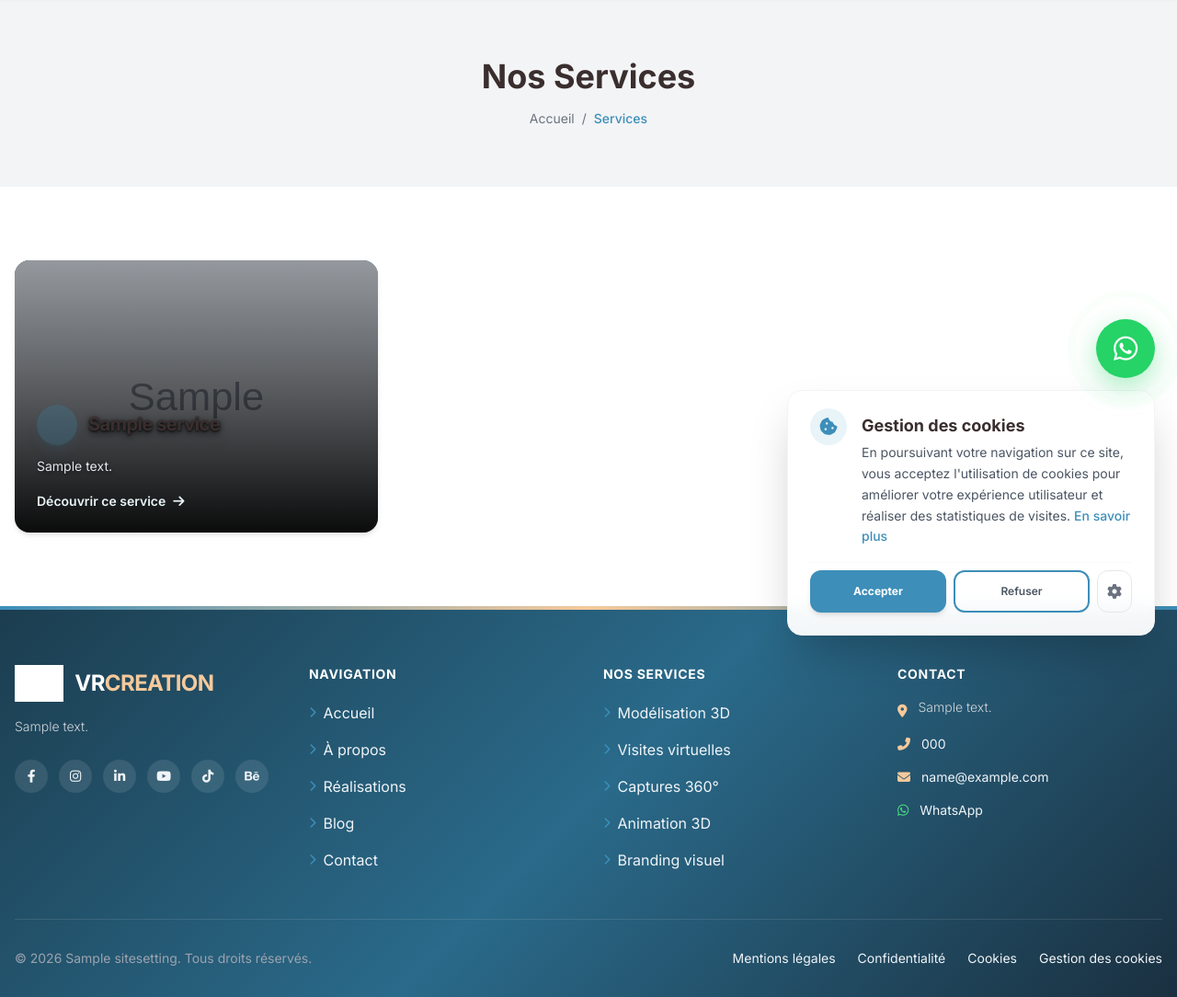
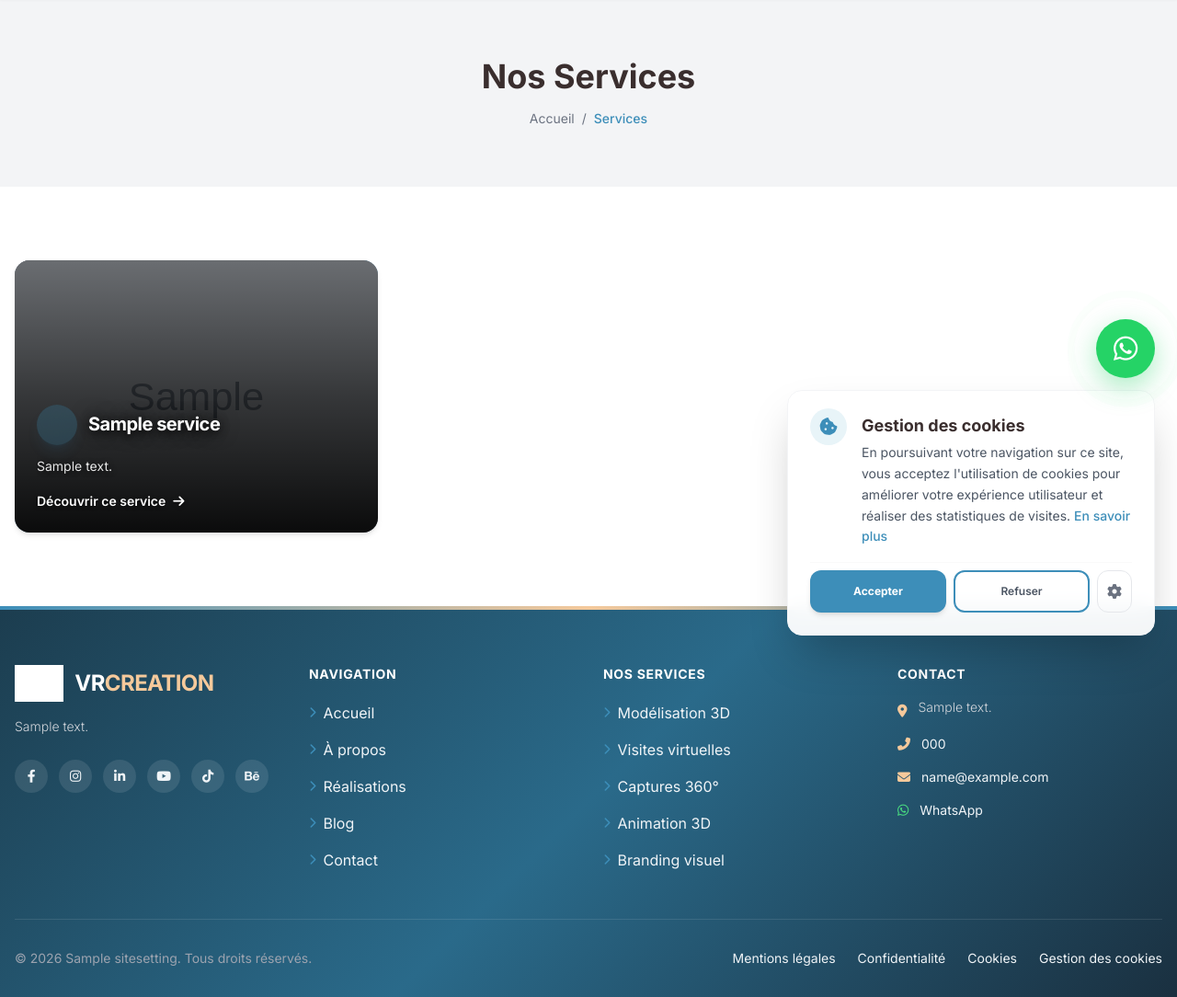
Before and after one commit to Schneider-sizeof/vr_creation, a Django app: page /fr/services/ in a window 1280 px wide. Shown: the part 85-1169 px from the top of the page at 92% size. Run offline with Django 5.2, Linux system fonts and the light colour scheme; tables that the repository leaves empty hold one stand-in row (values such as "Sample post"); grey boxes marked "Sample" are stand-in pictures; some libraries are stand-ins or nearby versions; some web fonts are replaced.

Commit message:
Max contrast: darker overlay (75%), pure white text, stronger text-shadow on all service cards

```diff
--- a/templates/services/service_list.html
+++ b/templates/services/service_list.html
@@ -24,8 +24,8 @@
                 <img src="{{ service.featured_image.url }}" alt="{{ service.title }}" class="absolute inset-0 w-full h-full object-cover group-hover:scale-110 transition-transform duration-700 ease-out z-0" onerror="this.style.display='none'">
                 {% endif %}
 
-                <!-- Dark readability overlay — stronger gradient for text contrast -->
-                <div class="absolute inset-0 bg-gradient-to-t from-black/95 via-black/60 to-black/30 group-hover:via-black/70 transition-all duration-500 z-10"></div>
+                <!-- Dark readability overlay — full coverage for text contrast -->
+                <div class="absolute inset-0 bg-gradient-to-t from-black/95 via-black/75 to-black/50 group-hover:via-black/80 transition-all duration-500 z-10"></div>
 
                 <!-- Content -->
                 <div class="absolute inset-0 p-6 flex flex-col justify-end text-white z-20">
@@ -33,12 +33,12 @@
                         <span class="w-11 h-11 rounded-full bg-primary/25 backdrop-blur-md flex items-center justify-center text-primary-light text-lg shadow-lg shadow-primary/10 flex-shrink-0">
                             <i class="{{ service.icon|default:'fas fa-cube' }}"></i>
                         </span>
-                        <h3 class="text-xl font-extrabold tracking-tight leading-snug drop-shadow-lg" style="text-shadow: 0 2px 8px rgba(0,0,0,0.8), 0 1px 3px rgba(0,0,0,0.9);">{{ service.title }}</h3>
+                        <h3 class="text-xl font-extrabold tracking-tight leading-snug text-white" style="text-shadow: 0 2px 10px rgba(0,0,0,0.9), 0 0 20px rgba(0,0,0,0.7);">{{ service.title }}</h3>
                     </div>
-                    <p class="text-gray-200 text-sm line-clamp-2 leading-relaxed" style="text-shadow: 0 1px 4px rgba(0,0,0,0.7);">
+                    <p class="text-white/90 text-sm line-clamp-2 leading-relaxed" style="text-shadow: 0 1px 6px rgba(0,0,0,0.8);">
                         {{ service.short_description }}
                     </p>
-                    <div class="mt-4 flex items-center text-primary-light font-semibold text-sm group-hover:text-white transition-colors">
+                    <div class="mt-4 flex items-center text-white font-semibold text-sm group-hover:text-primary-light transition-colors" style="text-shadow: 0 1px 4px rgba(0,0,0,0.6);">
                         {% trans "Découvrir ce service" %} <i class="fas fa-arrow-right ml-2 group-hover:translate-x-2 transition-transform"></i>
                     </div>
                 </div>
```
Also changed, not shown: templates/core/home.html (+5 -5 lines).
